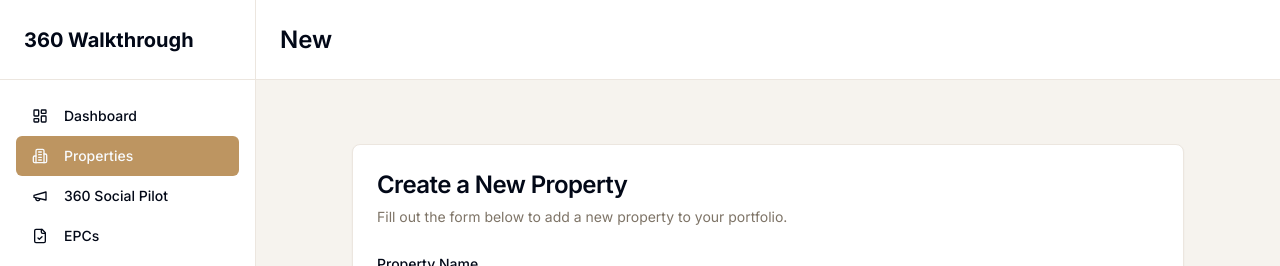
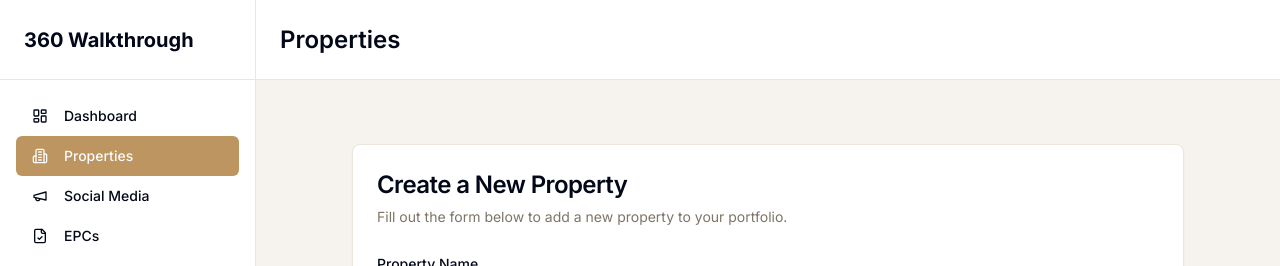
Before and after one commit to Funkymedia/360walkthrough, a Next.js app: page /dashboard/properties/new in a window 1280 px wide. Shown: the top 266 px of the page. Built offline with nearby package versions, Linux system fonts and the light colour scheme.

Commit message:
Add Social Media to the menu sidebar and link it to the social media pil

```diff
--- a/src/app/dashboard/layout.tsx
+++ b/src/app/dashboard/layout.tsx
@@ -42,7 +42,7 @@ export default function DashboardLayout({
   const navItems = [
     { href: '/dashboard', label: 'Dashboard', icon: LayoutDashboard },
     { href: '/dashboard/properties', label: 'Properties', icon: Building2 },
-    { href: '/dashboard/social-pilot', label: '360 Social Pilot', icon: Megaphone },
+    { href: '/dashboard/social-pilot', label: 'Social Media', icon: Megaphone },
     { href: '/dashboard/epcs', label: 'EPCs', icon: FileCheck },
     { href: '/dashboard/billing', label: 'Billing', icon: CreditCard },
     { href: '/dashboard/referrals', label: 'Referrals', icon: Gift },
--- a/src/components/dashboard/header.tsx
+++ b/src/components/dashboard/header.tsx
@@ -15,6 +15,7 @@ import {
   Gift,
   FileCheck,
   CreditCard,
+  Megaphone,
 } from 'lucide-react';
 import Logo from '../Logo';
 import { usePathname } from 'next/navigation';
@@ -26,6 +27,7 @@ export default function DashboardHeader() {
   const navItems = [
     { href: '/dashboard', label: 'Dashboard', icon: LayoutDashboard },
     { href: '/dashboard/properties', label: 'Properties', icon: Building2 },
+    { href: '/dashboard/social-pilot', label: 'Social Media', icon: Megaphone },
     { href: '/dashboard/epcs', label: 'EPCs', icon: FileCheck },
     { href: '/dashboard/billing', label: 'Billing', icon: CreditCard },
     { href: '/dashboard/referrals', label: 'Referrals', icon: Gift },
@@ -66,7 +68,7 @@ export default function DashboardHeader() {
         </SheetContent>
       </Sheet>
        <div className="flex-1">
-          <h1 className="text-lg font-semibold md:text-2xl capitalize">{pathSegments[pathSegments.length - 1]}</h1>
+          <h1 className="text-lg font-semibold md:text-2xl capitalize">{pathSegments.length > 1 ? pathSegments[1].replace('-', ' ') : 'Dashboard'}</h1>
        </div>
     </header>
   );
```
